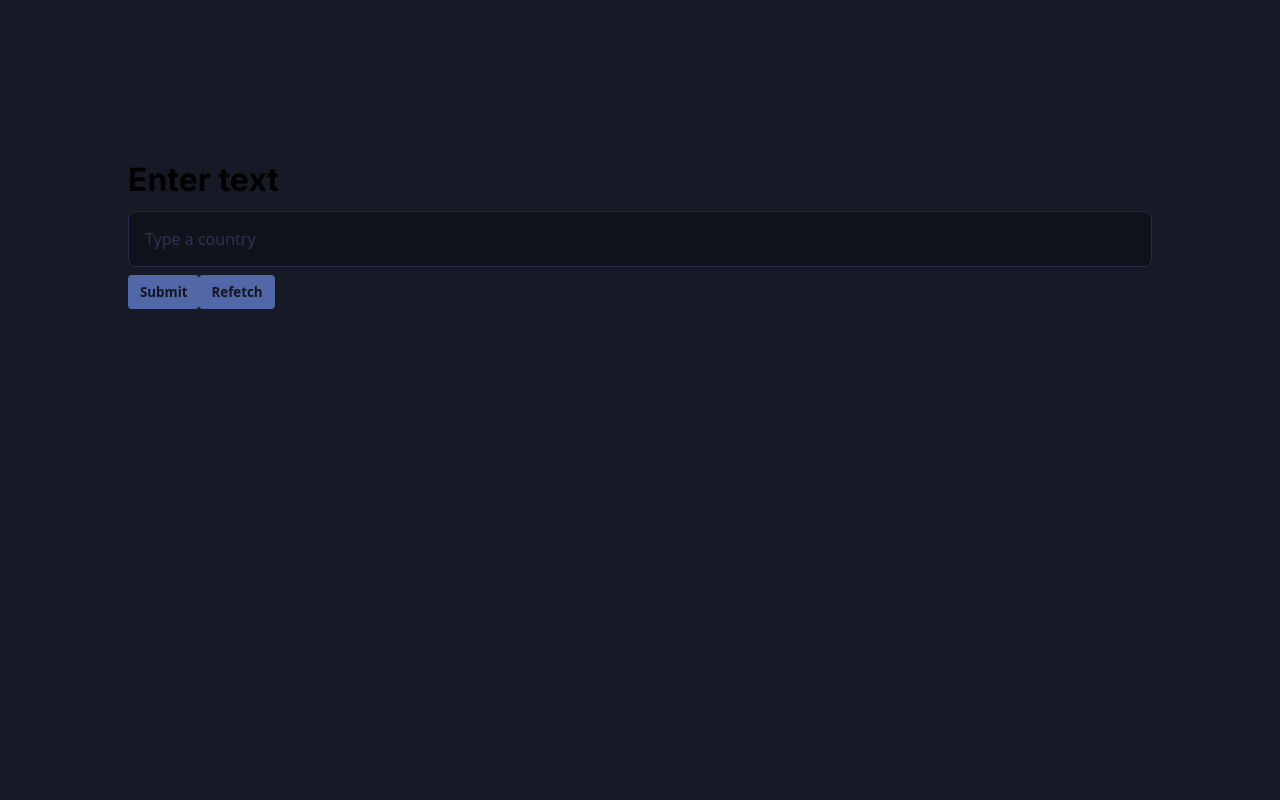
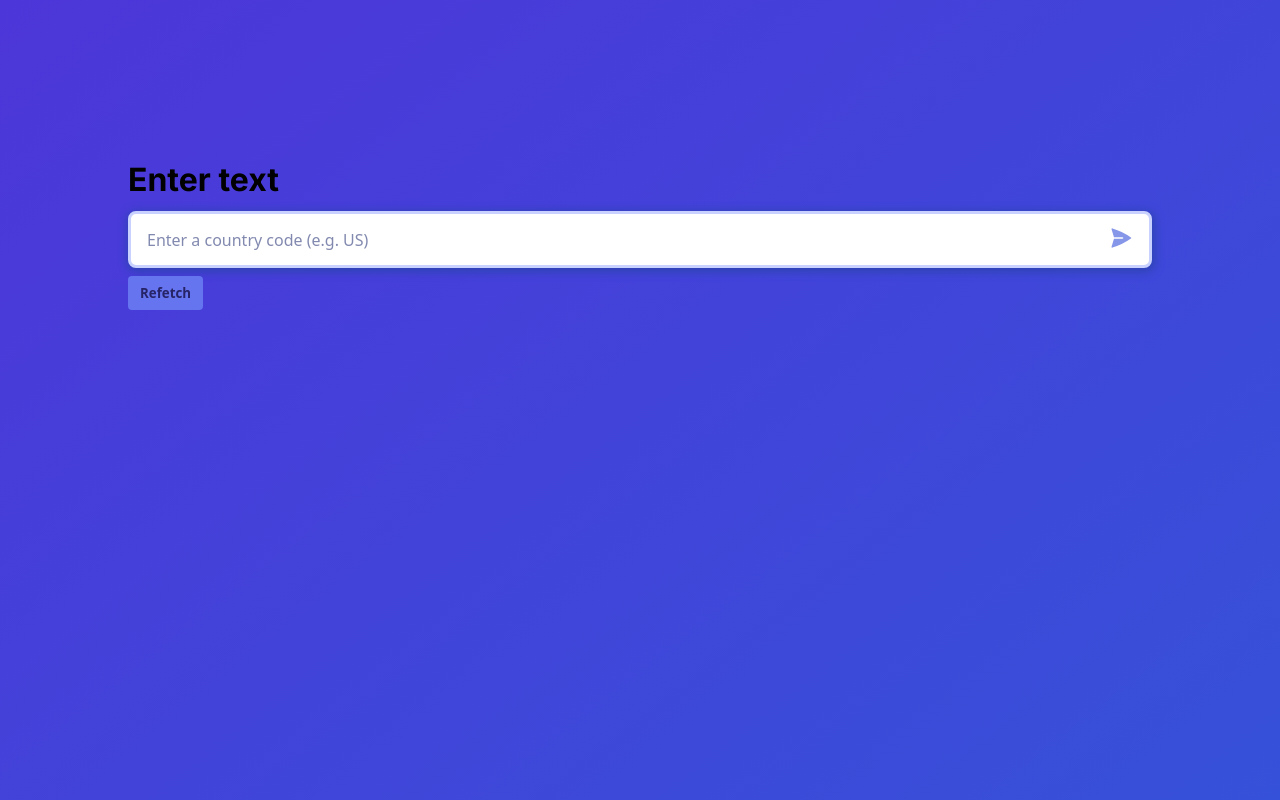
Before and after one commit to rosslibby/catch-and-release-assessment, a Next.js app: page / in a window 1280 px wide. Built offline with nearby package versions, Linux system fonts and the light colour scheme.

Commit message:
styling & aesthetics

```diff
--- a/src/app/country/country.module.css
+++ b/src/app/country/country.module.css
@@ -1,8 +1,10 @@
 .country {
-  background-color: #11131c;
+  background-color: #ffffff;
   border-radius: 0.5rem;
-  border: 1px solid #232d4a;
+  border: 3px solid #c9d2ff;
+  box-shadow: 1px 2px 8px 2px #2e44b4;
   box-sizing: border-box;
+  color: #576093;
   font-size: 1rem;
   line-height: 2rem;
   list-style: none;
@@ -12,7 +14,7 @@
 }
 
 .country li {
-  border-bottom: 1px dashed #252e47;
+  border-bottom: 1px dashed #c9d2ff;
   display: grid;
   gap: 0.5rem;
   grid-template-columns: 2fr 14fr;
@@ -20,10 +22,10 @@
 }
 
 .key {
-  font-weight: 500;
+  font-weight: 600;
   text-transform: capitalize;
 }
 
 .value {
-  font-weight: 200;
+  font-weight: 400;
 }
--- a/src/app/globals.css
+++ b/src/app/globals.css
@@ -86,7 +86,9 @@ body {
 }
 
 body {
-  background-color: #161a26;
+  background-color: #516eff;
+  background: linear-gradient(142deg, #4d36d9, #3651d9);
+  height: 100vh;
 }
 
 a {
--- a/src/app/search/index.tsx
+++ b/src/app/search/index.tsx
@@ -84,25 +84,28 @@ export default function Search() {
             autoComplete="hellno"
             className={styles.input}
             onChange={handleInputChange}
-            placeholder="Type a country"
+            placeholder="Enter a country code (e.g. US)"
             ref={inputRef}
             type="text"
           />
-          {loading && (
-            <Loading />
-          )}
+          <Loading loading={loading} />
+          <button
+            className={styles.searchButton}
+            disabled={value.length !== 2 || !value.match(/[A-Z]{2}/g) || loading}
+            id="submit"
+            onClick={submit}
+          >
+            <svg xmlns="http://www.w3.org/2000/svg" viewBox="0 0 24 24" fill="currentColor" className="w-6 h-6">
+              <path d="M3.478 2.404a.75.75 0 0 0-.926.941l2.432 7.905H13.5a.75.75 0 0 1 0 1.5H4.984l-2.432 7.905a.75.75 0 0 0 .926.94 60.519 60.519 0 0 0 18.445-8.986.75.75 0 0 0 0-1.218A60.517 60.517 0 0 0 3.478 2.404Z" />
+            </svg>
+          </button>
+
         </div>
         {results.length > 0 && (
           <Suggestions />
         )}
       </div>
       <div className="buttons">
-        <button
-          className={styles.button}
-          disabled={value.length !== 2 || !value.match(/[A-Z]{2}/g) || loading}
-          id="submit"
-          onClick={submit}
-        >Submit</button>
         <button
           id="reset"
           className={styles.button}
--- a/src/app/search/loading/index.tsx
+++ b/src/app/search/loading/index.tsx
@@ -1,12 +1,16 @@
 import styles from './loading.module.css'
 
-export default function Loading() {
-  return (
+export default function Loading({ loading }: {
+  loading: boolean
+}) {
+  return loading ? (
     <div className={styles.ring}>
       <div />
       <div />
       <div />
       <div />
     </div>
+  ) : (
+    <span />
   )
 }
--- a/src/app/search/loading/loading.module.css
+++ b/src/app/search/loading/loading.module.css
@@ -6,6 +6,7 @@
   position: relative;
   width: var(--size);
 }
+
 .ring div {
   box-sizing: border-box;
   display: block;
@@ -13,20 +14,24 @@
   width: calc(var(--size) * .8);
   height: calc(var(--size) * .8);
   margin: calc(var(--size) * .1);
-  border: 0.125rem solid #52659d;
+  border: 0.125rem solid #4d36d9;
   border-radius: 50%;
   animation: lds-ring 1.2s cubic-bezier(0.5, 0, 0.5, 1) infinite;
-  border-color: #52659d transparent transparent transparent;
+  border-color: #4d36d9 transparent transparent transparent;
 }
+
 .ring div:nth-child(1) {
   animation-delay: -0.45s;
 }
+
 .ring div:nth-child(2) {
   animation-delay: -0.3s;
 }
+
 .ring div:nth-child(3) {
   animation-delay: -0.15s;
 }
+
 @keyframes lds-ring {
   0% {
     transform: rotate(0deg);
--- a/src/app/search/search.module.css
+++ b/src/app/search/search.module.css
@@ -5,16 +5,43 @@
 }
 
 .search {
-  background-color: #11131c;
-  border: 1px solid #232d4a;
+  background-color: #ffffff;
+  border: 3px solid #c9d2ff;
   border-radius: 8px;
+  box-shadow: 1px 2px 8px 2px #2e44b4;
   overflow: hidden;
+}
+
+.searchButton {
+  background-color: transparent;
+  border: none;
+  transition: all .25s;
+}
+
+.searchButton:hover {
+  cursor: pointer;
+  transform: scale(1.1);
+}
+
+.searchButton:active {
+  transform: scale(0.95);
+}
+
+.searchButton:disabled {
+  cursor: not-allowed;
+  opacity: .6;
+}
+
+.searchButton svg {
+  fill: #3651d9;
+  width: 1.5rem;
 }
 
 .inputWrapper {
   align-items: center;
   display: grid;
-  grid-template-columns: 19fr 1fr;
+  grid-template-columns: 19fr 1fr auto;
+  padding: 0.75rem 1rem;
 }
 
 .input {
@@ -22,11 +49,11 @@
   border: none;
   border-radius: 0;
   box-sizing: border-box;
-  color: #435383;
+  color: #576093;
   font-family: system-ui;
   font-size: 1rem;
   font-weight: 400;
-  padding: 1rem;
+  padding: 0;
   width: 100%;
 }
 
@@ -35,7 +62,7 @@
 }
 
 .input::placeholder {
-  color: #2a3350;
+  color: #576093bd;
 }
 
 .button {
--- a/src/app/search/suggestions.module.css
+++ b/src/app/search/suggestions.module.css
@@ -1,25 +1,27 @@
 .suggestions {
+  display: grid;
+  gap: 0.25rem;
+  grid-auto-flow: row;
   font-size: 1rem;
+  line-height: 32px;
+  list-style: none;
   margin: 0;
   max-height: 22.5rem;
   overflow: scroll;
-  padding: 0;
-  list-style: none;
-  line-height: 32px;
+  padding-bottom: 0.5rem;
 }
 
 .suggestion {
-  border-bottom: 1px solid #171c2d;
   color: #4353829c;
   font-family: system-ui;
   list-style: none;
-  padding: 0.75rem 1rem;
+  padding: 0.25rem 1rem;
 }
 
 .suggestion:hover,
 .suggestion:focus {
-  background-color: #3a65e4;
-  color: #122354;
+  background-color: #f0f1fc;
+  color: #576093;
   cursor: pointer;
   outline: none;
 }
```
